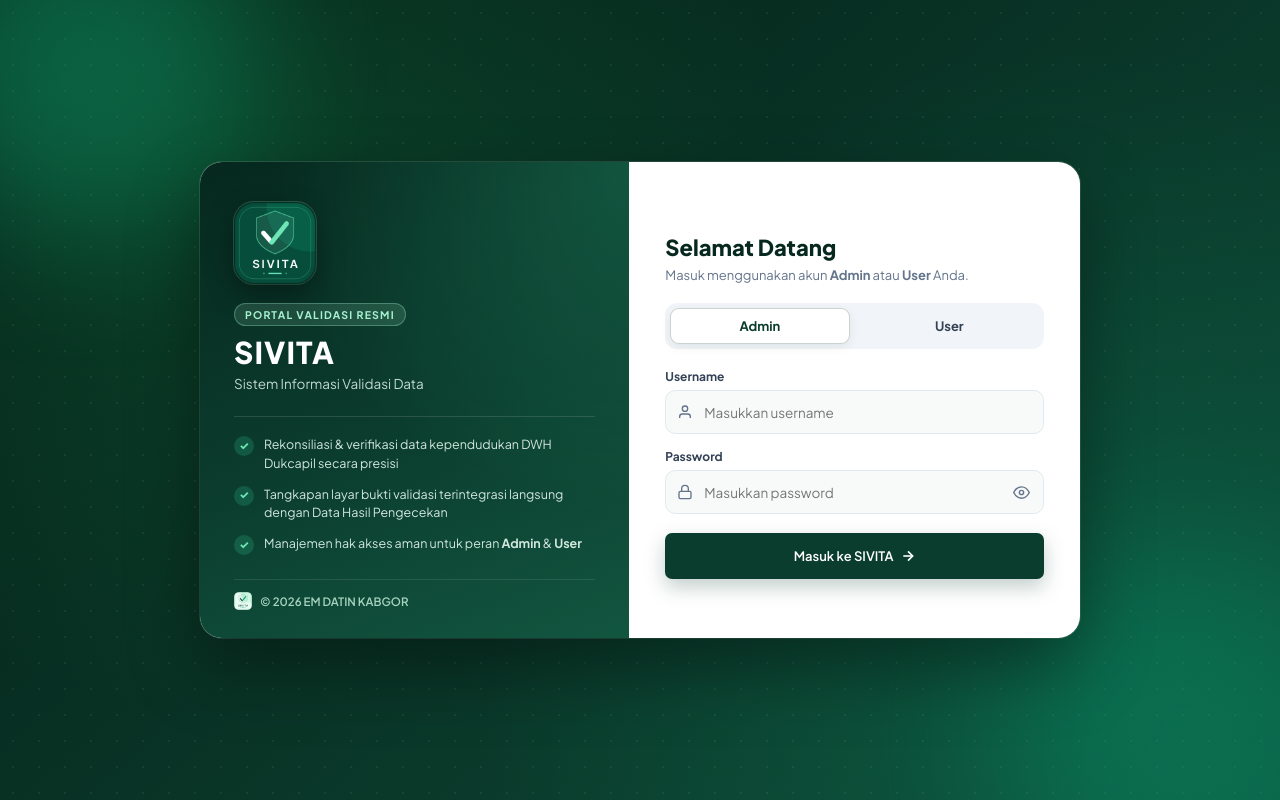
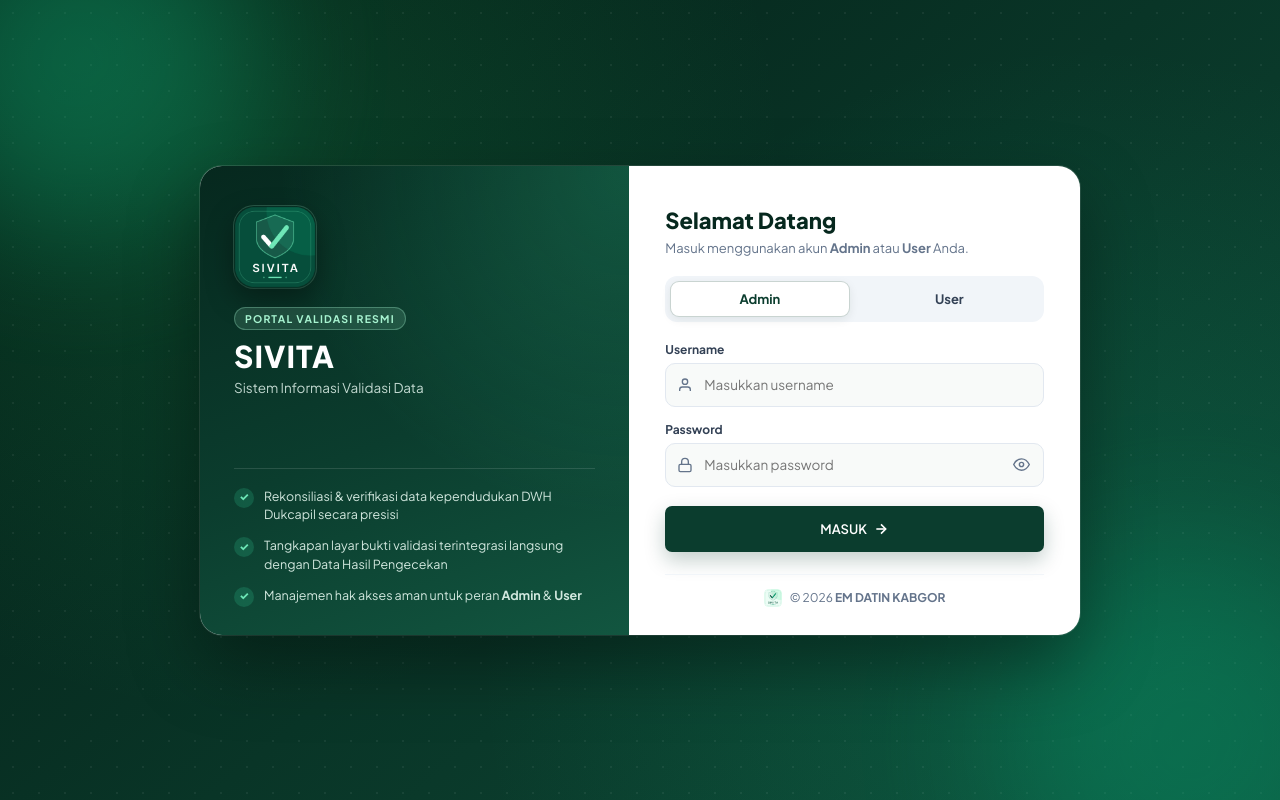
Before and after one commit to prodat7501-glitch/SIVITA, a website: page public/index.html in a window 1280 px wide. Drawn offline with Linux system fonts and the light colour scheme.

Commit message:
Move copyright below MASUK button on right login panel

```diff
--- a/public/app.js
+++ b/public/app.js
@@ -460,7 +460,7 @@ document.addEventListener("DOMContentLoaded", async () => {
       errEl.classList.remove("hidden");
     } finally {
       btn.disabled = false;
-      btn.textContent = "Masuk ke SIVITA";
+      btn.innerHTML = '<span>MASUK</span><svg width="16" height="16" viewBox="0 0 24 24" fill="none" stroke="currentColor" stroke-width="2.4"><line x1="5" y1="12" x2="19" y2="12"></line><polyline points="12 5 19 12 12 19"></polyline></svg>';
     }
   });
 
--- a/public/index.html
+++ b/public/index.html
@@ -47,11 +47,6 @@
             <span>Manajemen hak akses aman untuk peran <strong>Admin</strong> &amp; <strong>User</strong></span>
           </li>
         </ul>
-
-        <div class="hero-copyright">
-          <img src="/logo.png" alt="" class="mini-logo" />
-          <span>© 2026 EM DATIN KABGOR</span>
-        </div>
       </div>
 
       <!-- PANEL KANAN: FORM LOGIN -->
@@ -109,13 +104,18 @@
           <div id="login-error" class="alert-error hidden"></div>
 
           <button id="login-submit-btn" type="submit" class="btn btn-primary btn-login-submit">
-            <span>Masuk ke SIVITA</span>
+            <span>MASUK</span>
             <svg width="16" height="16" viewBox="0 0 24 24" fill="none" stroke="currentColor" stroke-width="2.4">
               <line x1="5" y1="12" x2="19" y2="12"></line>
               <polyline points="12 5 19 12 12 19"></polyline>
             </svg>
           </button>
         </form>
+
+        <div class="login-footer">
+          <img src="/logo.png" alt="" class="mini-logo" />
+          <span>&copy; 2026 <strong>EM DATIN KABGOR</strong></span>
+        </div>
       </div>
     </div>
   </section>
```
